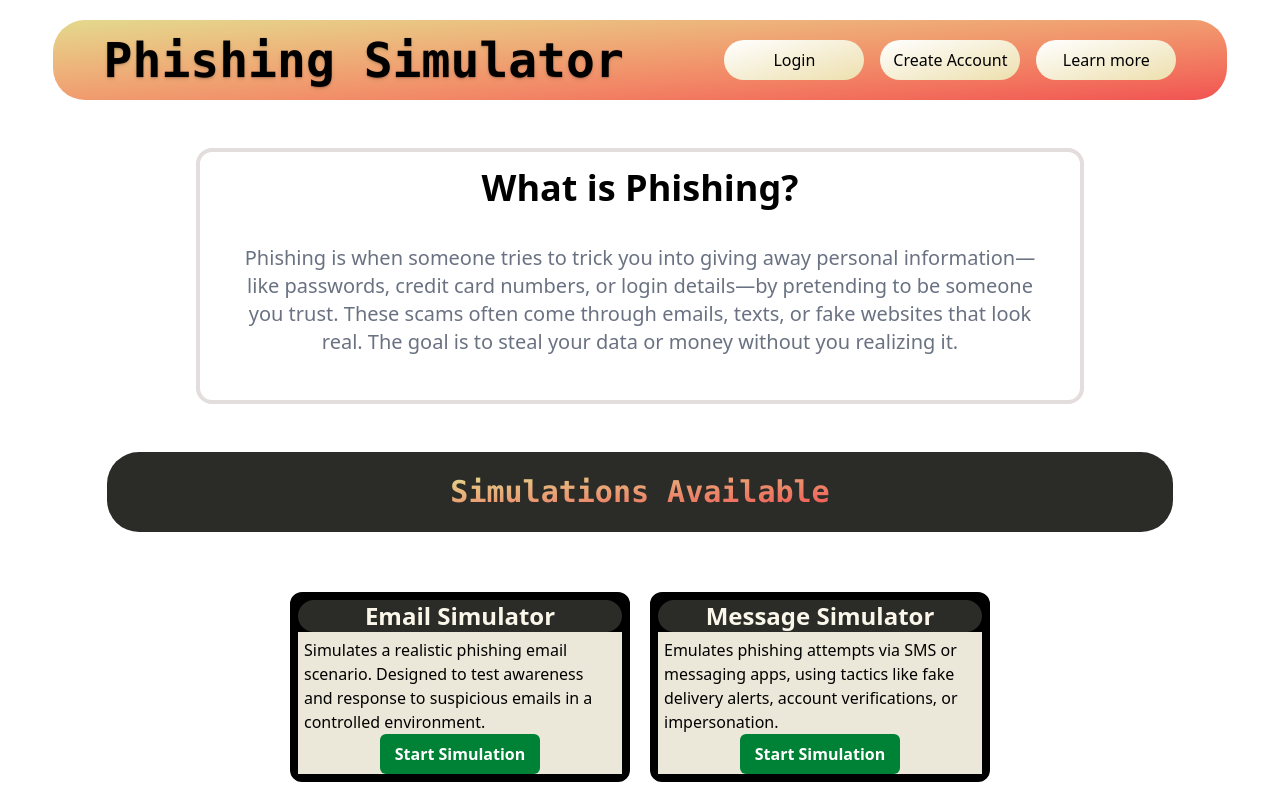
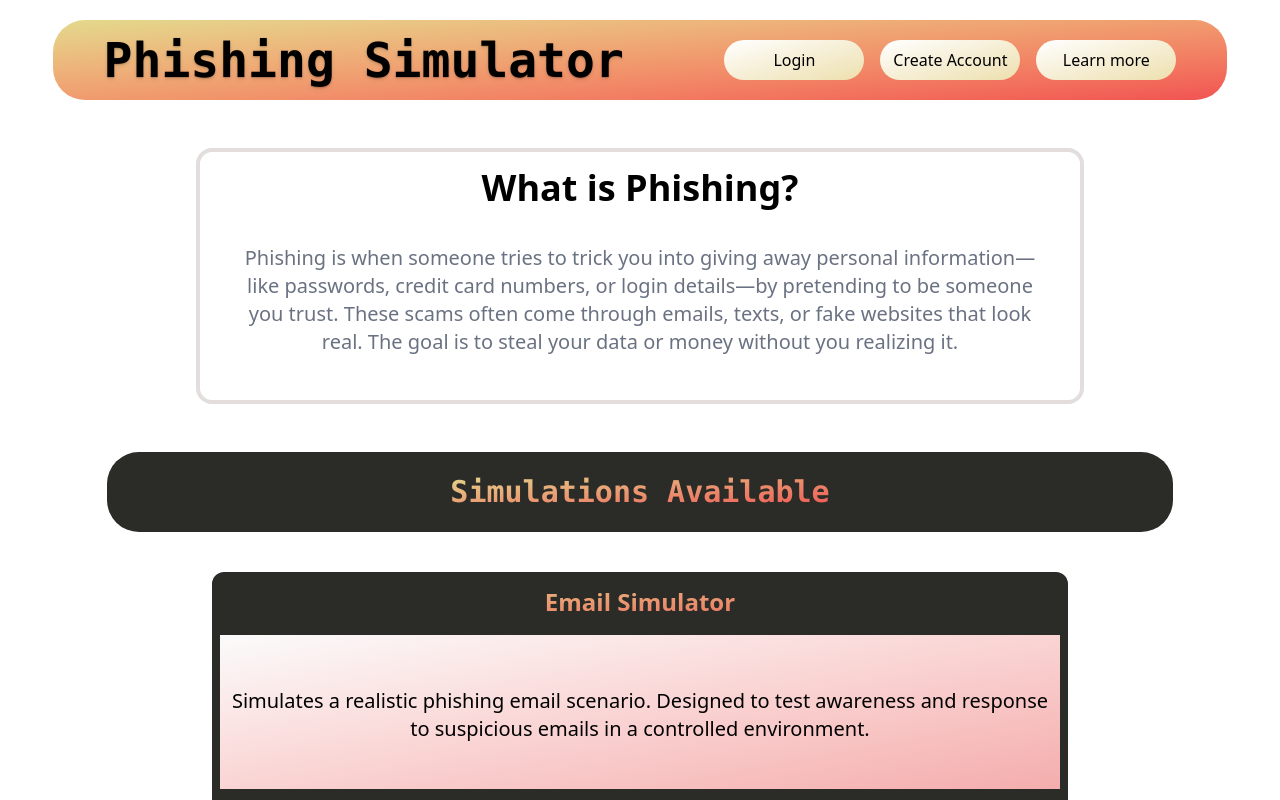
Before and after one commit to Kevskiiis/phishing-simulator, a React (Vite) app: page / in a window 1280 px wide. Shown: the top 800 px of the page. Built offline with nearby package versions, Linux system fonts and the light colour scheme.

Commit message:
Modified the GUI for first draft

```diff
--- a/src/components/home/SimulationCard.tsx
+++ b/src/components/home/SimulationCard.tsx
@@ -11,10 +11,10 @@ interface SimulationCardProps {
 function SimulationCard ({link, title, description, buttonText}: SimulationCardProps): JSX.Element {
 
     return (
-        <li className="flex flex-col justify-between items-center h-11/12 w-85 border-8 border-black rounded-xl bg-black hover:scale-102 transition-all">
-            <h1 className="flex justify-center items-center h-2/12 w-full rounded-4xl font-extrabold text-2xl text-[#faf6e9] bg-[#2b2b28]">{title}</h1>
-            <span className="flex justify-center pt-1.5 pl-1.5 pr-1.5 h-7/12 w-full font-medium text-md text-black bg-[#ece8d9]">{description}</span>
-            <div className="flex h-3/12 w-full justify-center items-center bg-[#ece8d9]">
+        <li className="flex flex-col justify-between items-center h-70 w-10/12 border-8 border-[#2b2b28] rounded-xl bg-[#2b2b28] hover:scale-102 transition-all">
+            <h1 className="flex justify-center items-center h-2/12 w-full rounded-4xl font-extrabold text-2xl gradient-text">{title}</h1>
+            <span className="flex justify-center items-center pt-1.5 pl-1.5 pr-1.5 h-7/12 w-full font-medium text-xl text-center text-black bg-gradient-to-br from-[#fbfbfb] to-[#f4adad]">{description}</span>
+            <div className="flex h-2/12 w-full justify-center items-center bg-[#2b2b28]">
                 <Link
                     to={link}
                     className="
--- a/src/pages/Home.tsx
+++ b/src/pages/Home.tsx
@@ -29,12 +29,12 @@ function Home (): JSX.Element {
                 />
             </div>
             {/* Main Content: Simulations Available */}
-            <div className="flex flex-col items-center w-full h-fit gap-5">
-                <div className="w-10/12 h-20 flex justify-center items-center rounded-4xl bg-[#2b2b28]">
+            <div className="flex flex-col items-center w-10/12 h-fit gap-5">
+                <div className="w-full h-20 flex justify-center items-center rounded-4xl bg-[#2b2b28]">
                     <h1 className="font-extrabold font-mono text-3xl gradient-text">Simulations Available</h1>
                 </div>
                 {/* Content/Cards */}
-                <ul className="flex flex-wrap justify-center items-center w-10/12 h-fit gap-5 pl-5 pr-5 pb-10 pt-10">
+                <ul className="flex flex-wrap justify-center items-center w-full h-fit gap-5 pl-5 pr-5 pb-5 pt-5">
                     <SimulationCard
                         link="/email-phishing-instructions"
                         title={'Email Simulator'}
```
